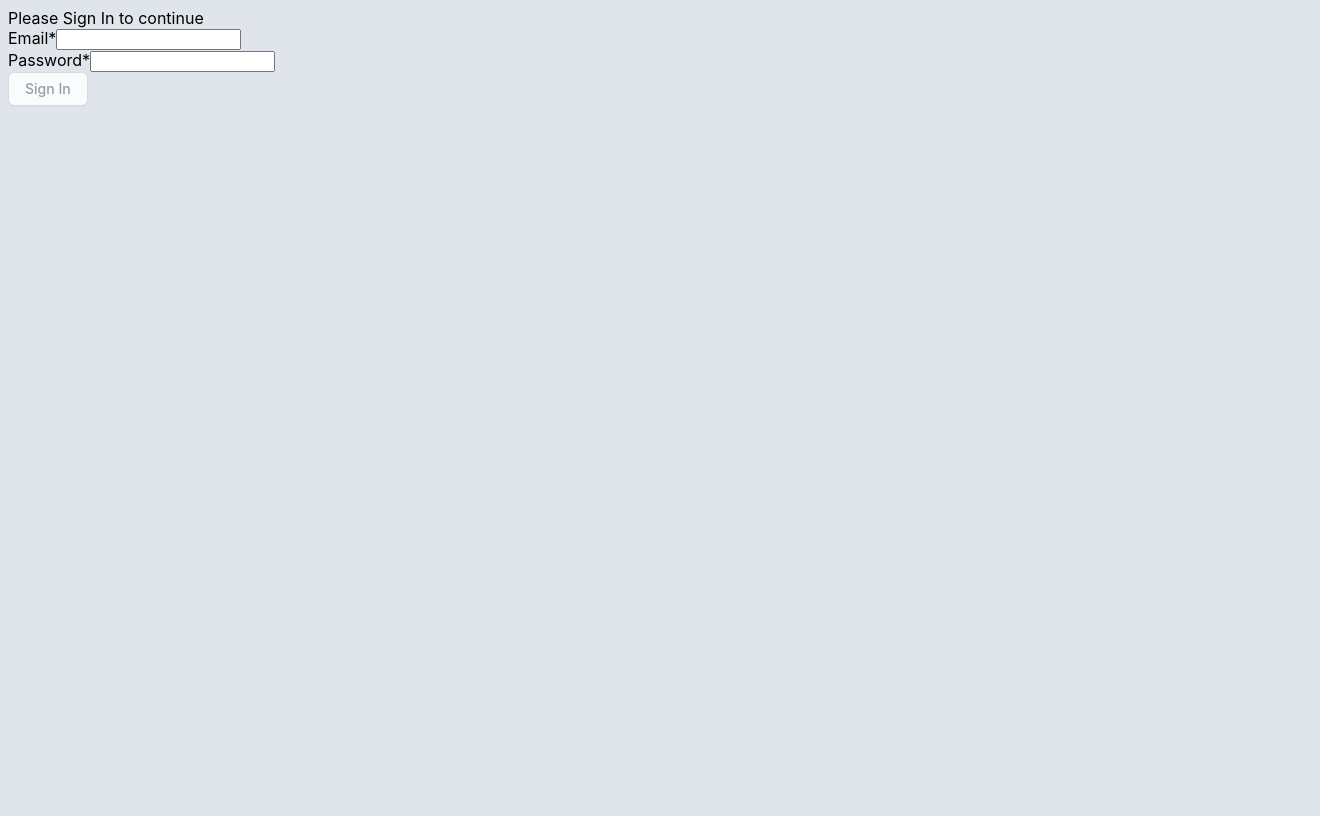
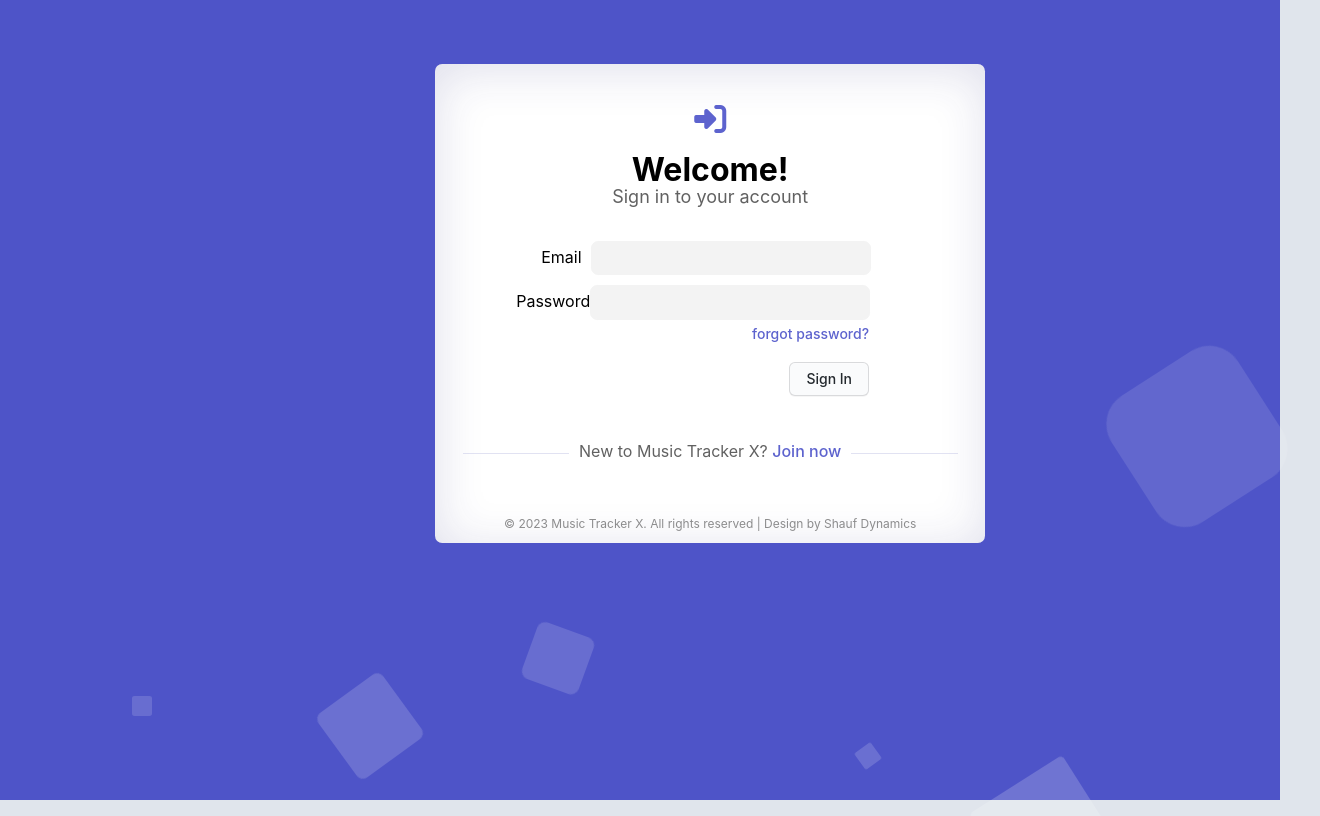
Before and after one commit to Shauf-Dynamics/TrackerX, an Angular app in the folder Client/trackerx-app/: page /login in a window 1280 px wide. Shown: the whole page, 1320 px wide, since content can reach past the window. Built offline with nearby package versions, Linux system fonts and the light colour scheme.

Commit message:
TRAC-31 login styling

```diff
--- a/Client/trackerx-app/src/app/modules/authentication/login/login.component.css
+++ b/Client/trackerx-app/src/app/modules/authentication/login/login.component.css
@@ -0,0 +1,231 @@
+::ng-deep body {
+    margin: 0px;
+    width: 100%;
+    overflow: hidden;
+}
+
+main {
+    margin: 5% 40% 0 34%;
+    min-width: 550px;
+    min-height: 450px;
+    background-color: #ffffff;
+    box-shadow: 5.4px 6px 58px 0px rgba(0, 0, 0, 0.15);
+    box-shadow: inset 1.4px 6px 48px 0px rgba(39, 40, 119, 0.15);
+    border-radius: 0.45rem;
+}
+
+i {
+    margin-top: 10%;
+}
+
+
+.tx-sign-in-text {
+    margin-top: -5%;
+}
+
+.tx-label-email {
+    padding-left: 40px;
+    margin-right: -8%;
+}
+
+.tx-label-password {
+    padding-left: 15px;
+    margin-right: -3%;
+}
+
+h1 {
+    text-align: center;
+    font-weight: 700;
+}
+
+h4 {
+    font-size: 18px;
+    font-weight: 400;
+    color: rgb(97, 97, 97);
+}
+
+h5 {
+    margin-top: -1%;
+    margin-right: 24%;
+    color: #5d63ce;
+    font-weight: 500;
+    font-size: 14px;
+}
+
+.row {
+    margin-left: 12%;
+    padding-top: 10px;
+}
+
+label {
+    width: 10%;
+    padding-top: 6px;
+    float: left;
+    padding-right: 40px;
+}
+
+input {
+    padding: 0.7rem 1.125rem;
+    width: 50%;
+}
+
+footer {
+    text-align: center;
+    padding-top: 50px;
+    font-size: 12px;
+    font-weight: 400;
+    color: rgba(0, 0, 0, 0.445);
+}
+
+button {
+    margin-top: -3%;
+    margin-right: 24%;
+}
+
+.tx-div-join {
+    border-bottom: 1px solid #a8aada57;
+    line-height: 0.1em;
+    margin: 10% 5% 0 5%;
+    text-align: center;
+    font-size: 16px;
+    font-weight: 400;
+    color: rgb(97, 97, 97);
+}
+
+.tx-div-join span {
+    background:#fff;
+    padding:0 10px;
+}
+
+.tx-div-join a {
+    color: #5d63ce;
+    font-weight: 500;
+    font-size: 16px;
+}
+
+/* Background */
+@import url('https://fonts.googleapis.com/css?family=Exo:400,700');
+
+.context {
+    position: absolute;
+}
+
+.area{
+    background: #4e54c8;
+    background: -webkit-linear-gradient(to left, #8f94fb, #4e54c8);
+    width: 100%;
+    height:100vh;
+}
+
+.circles{
+    position: absolute;
+    top: 0;
+    left: 0;
+    width: 100%;
+    height: 100%;
+    overflow: hidden;
+}
+
+.circles li{
+    position: absolute;
+    display: block;
+    list-style: none;
+    width: 20px;
+    height: 20px;
+    background: rgba(255, 255, 255, 0.2);
+    animation: animate 25s linear infinite;
+    bottom: -150px;
+
+}
+
+.circles li:nth-child(1){
+    left: 25%;
+    width: 80px;
+    height: 80px;
+    animation-delay: 0s;
+}
+
+
+.circles li:nth-child(2){
+    left: 10%;
+    width: 20px;
+    height: 20px;
+    animation-delay: 2s;
+    animation-duration: 12s;
+}
+
+.circles li:nth-child(3){
+    left: 70%;
+    width: 20px;
+    height: 20px;
+    animation-delay: 4s;
+}
+
+.circles li:nth-child(4){
+    left: 40%;
+    width: 60px;
+    height: 60px;
+    animation-delay: 0s;
+    animation-duration: 18s;
+}
+
+.circles li:nth-child(5){
+    left: 65%;
+    width: 20px;
+    height: 20px;
+    animation-delay: 0s;
+}
+
+.circles li:nth-child(6){
+    left: 75%;
+    width: 110px;
+    height: 110px;
+    animation-delay: 3s;
+}
+
+.circles li:nth-child(7){
+    left: 35%;
+    width: 150px;
+    height: 150px;
+    animation-delay: 7s;
+}
+
+.circles li:nth-child(8){
+    left: 50%;
+    width: 25px;
+    height: 25px;
+    animation-delay: 15s;
+    animation-duration: 45s;
+}
+
+.circles li:nth-child(9){
+    left: 20%;
+    width: 15px;
+    height: 15px;
+    animation-delay: 2s;
+    animation-duration: 35s;
+}
+
+.circles li:nth-child(10){
+    left: 85%;
+    width: 150px;
+    height: 150px;
+    animation-delay: 0s;
+    animation-duration: 11s;
+}
+
+@keyframes animate {
+
+    0%{
+        transform: translateY(0) rotate(0deg);
+        opacity: 1;
+        border-radius: 0;
+    }
+
+    100%{
+        transform: translateY(-1000px) rotate(720deg);
+        opacity: 0;
+        border-radius: 50%;
+    }
+
+}
--- a/Client/trackerx-app/src/app/modules/authentication/login/login.component.html
+++ b/Client/trackerx-app/src/app/modules/authentication/login/login.component.html
@@ -1,25 +1,62 @@
-<div class="d-flex flex-column align-items-center justify-content-center" *ngIf="!signedIn else signedInAlready">
-    <div>Please Sign In to continue</div>
+<div>
+    <ul class="circles">
+            <li></li>
+            <li></li>
+            <li></li>
+            <li></li>
+            <li></li>
+            <li></li>
+            <li></li>
+            <li></li>
+            <li></li>
+            <li></li>
+    </ul>
+</div >
+<main class="d-flex flex-column align-items-center justify-content-center context" *ngIf="!signedIn else signedInAlready">
+    <div align="center">
+        <i class="fa-solid fa-right-to-bracket fa-2xl" style="color: #5d63ce;"></i>
+    </div>
+    <div>
+        <h1>
+            Welcome!
+        </h1>
+    </div>
+    <div class="tx-sign-in-text" align="center">
+        <h4>
+            Sign in to your account
+        </h4>
+    </div>
     <form class="form w-50" [formGroup]="loginForm" (submit)="signIn($event)">
-        <div class="row m-3">
-            <label for="name">Email*</label>
-            <input class="col form-field" name="email" formControlName="email" />
+        <div class="row">
+            <label class="tx-label-email" for="name">Email</label>
+            <input class="form-field text-box" name="email" formControlName="email"/>
         </div>
-        <div class="row m-3">
-            <label for="password">Password*</label>
-            <input class="col form-field" type="password" name="password" formControlName="password" autocomplete="on" />
+        <div class="row">
+            <label class="tx-label-password" for="password">Password</label>
+            <input class="form-field text-box" type="password" name="password" formControlName="password" autocomplete="on" />
         </div>
-        <div class="row m-3" *ngIf="authFailed">
+        <div  class="row" align="right">
+            <a><h5>forgot password?</h5></a>
+        </div>
+     <!--  <div class="row" *ngIf="authFailed">
             <label style="color: red">Invalid credentials</label>
-        </div>
-        <div class="row m-3">
-            <button class="col btn btn-primary" [disabled]="!loginForm.valid" type="submit">Sign In</button>
+        </div>-->
+        <div class="row" align="right">
+            <button class="col btn btn-primary" type="submit">Sign In</button>
         </div>
     </form>
-</div>
+    <div class="tx-div-join">
+        <span>New to Music Tracker X? <a class="tx-join-ref">Join now</a></span>
+    </div>
+    <footer>
+        <p>
+            © 2023 Music Tracker X. All rights reserved | Design by Shauf Dynamics
+        </p>
+    </footer>
+</main>
 <ng-template #signedInAlready>
     <h4>Sign In</h4>
     <div>
         You are already signed in!
     </div>
-</ng-template>
+</ng-template><div class="area" >
--- a/Client/trackerx-app/src/app/modules/spa/navigation/header/header.component.css
+++ b/Client/trackerx-app/src/app/modules/spa/navigation/header/header.component.css
@@ -45,17 +45,4 @@ table tr td:nth-child(7) {
 
 .tx-header-search {
     padding: 0.875rem 1.125rem;
-    height: 10px;
-    font-weight: 500;
-    line-height: 1;
-    color: #69707a;
-    border: 1px solid #f3f3f3;
-    border-radius: 0.45rem;
-    background-color: #f3f3f3;
-    transition: border-color .15s ease-in-out,box-shadow .15s ease-in-out;
 }
-
-.tx-header-search:focus {
-    outline: none;
-    box-shadow: 0 0 0 3px rgba(123, 154, 219, 0.5);
-}
--- a/Client/trackerx-app/src/app/modules/spa/navigation/header/header.component.html
+++ b/Client/trackerx-app/src/app/modules/spa/navigation/header/header.component.html
@@ -8,7 +8,7 @@
                 <p>Music Tracker X</p>
             </td>
             <td width="11.2%">
-                <input class="tx-header-search" type="text" placeholder="Search" />
+                <input class="tx-header-search text-box" type="text" placeholder="Search" />
             </td>
             <td width="31%">
                 <i class="fa-solid fa-magnifying-glass" style="color: #b1b1b1;"></i>
--- a/Client/trackerx-app/src/styles.css
+++ b/Client/trackerx-app/src/styles.css
@@ -62,3 +62,20 @@ body {
 .btn:-webkit-details-marker {
   display: none;
 }
+
+.text-box {
+  height: 10px;
+  font-weight: 500;
+  line-height: 1;
+  color: #69707a;
+  border: 1px solid #f3f3f3;
+  border-radius: 0.45rem;
+  background-color: #f3f3f3;
+  transition: border-color .15s ease-in-out,box-shadow .15s ease-in-out;
+}
+
+
+.text-box:focus {
+  outline: none;
+  box-shadow: 0 0 0 3px rgba(123, 154, 219, 0.5);
+}
```
